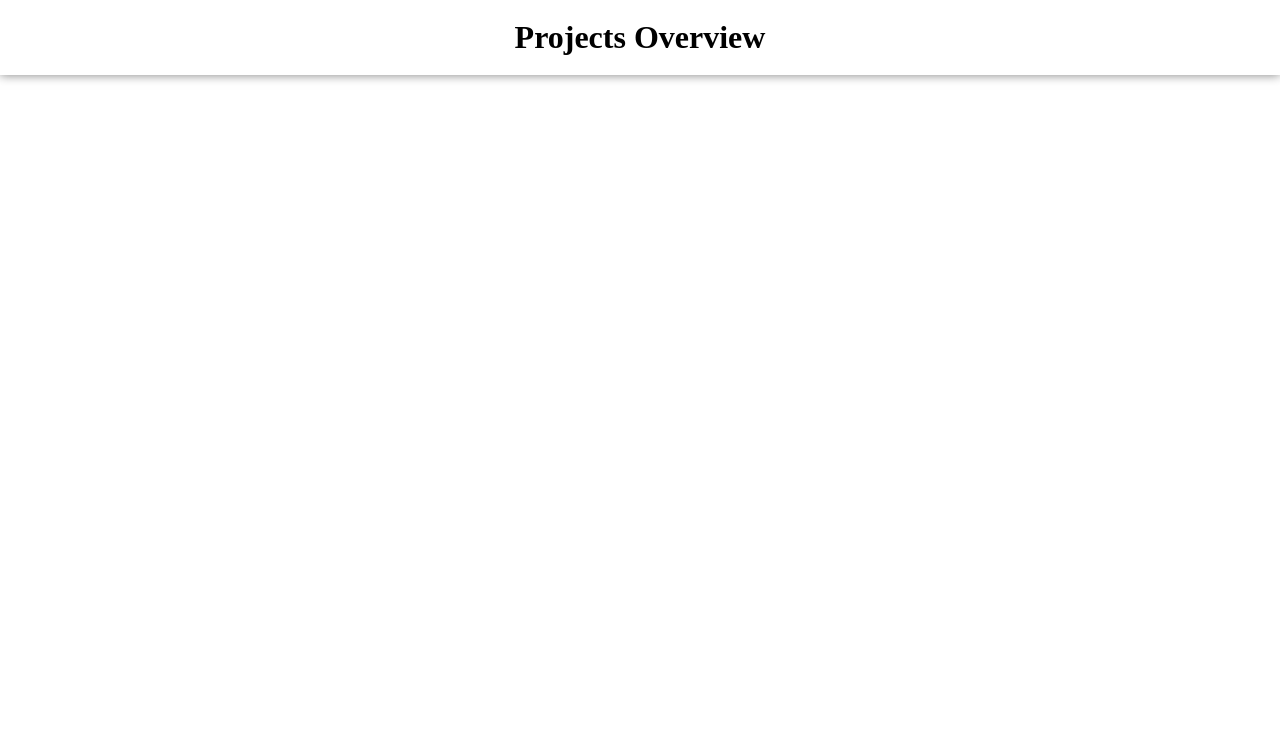
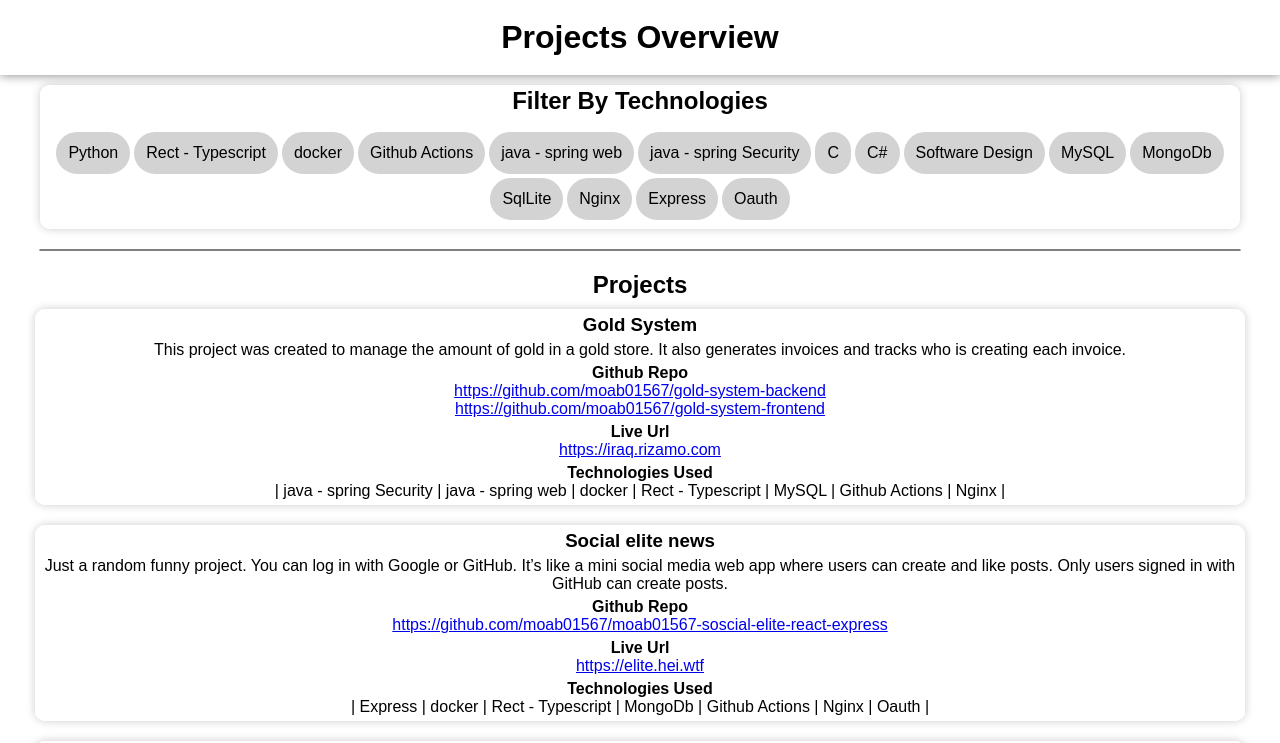
Before and after one commit to moab01567/project-overview, a React (Vite) app: page / in a window 1280 px wide. Shown: the top 743 px of the page. Built offline with nearby package versions, Linux system fonts and the light colour scheme.

Commit message:
all most done

```diff
--- a/src/App.css
+++ b/src/App.css
@@ -2,6 +2,7 @@
 body{
     margin: 0;
     padding: 0;
+    font-family: sans-serif;
 }
 
 h1, h2, h3, h4 ,h5 , h6, p{
--- a/src/ProjectData.ts
+++ b/src/ProjectData.ts
@@ -1,4 +1,5 @@
-enum technologies{
+// @ts-ignore
+export enum Technologies{
     python="Python",
     react="Rect - Typescript",
     docker="docker",
@@ -20,7 +21,7 @@ export interface Project{
     projectName:string,
     description:string,
     githubUrls:string[]
-    technologiesUsed: technologies[]
+    technologiesUsed: Technologies[]
     liveUrl:string
 }
 
@@ -29,13 +30,13 @@ export const  projects:Project[] = [
         projectName:"Gold System",
         description:"This project was created to manage the amount of gold in a gold store. It also generates invoices and tracks who is creating each invoice.",
         technologiesUsed:[
-            technologies.javaSpringSecurity,
-            technologies.javaSpringWeb,
-            technologies.docker,
-            technologies.react,
-            technologies.mySQL,
-            technologies.githubActions,
-            technologies.nginx
+            Technologies.javaSpringSecurity,
+            Technologies.javaSpringWeb,
+            Technologies.docker,
+            Technologies.react,
+            Technologies.mySQL,
+            Technologies.githubActions,
+            Technologies.nginx
         ],
         githubUrls:[
             "https://github.com/moab01567/gold-system-backend",
@@ -46,13 +47,13 @@ export const  projects:Project[] = [
         projectName:"Social elite news",
         description:"Just a random funny project. You can log in with Google or GitHub. It’s like a mini social media web app where users can create and like posts. Only users signed in with GitHub can create posts.",
         technologiesUsed:[
-            technologies.express,
-            technologies.docker,
-            technologies.react,
-            technologies.mongoDB,
-            technologies.githubActions,
-            technologies.nginx,
-            technologies.auth
+            Technologies.express,
+            Technologies.docker,
+            Technologies.react,
+            Technologies.mongoDB,
+            Technologies.githubActions,
+            Technologies.nginx,
+            Technologies.auth
         ],
         githubUrls:[
             "https://github.com/moab01567/moab01567-soscial-elite-react-express"],
@@ -62,13 +63,13 @@ export const  projects:Project[] = [
         projectName:"Events old (Social elite news)",
         description:"I recommend checking out Social Elite News. This is  an older project.\nIt’s a random, funny little project where you can log in with Google or EntraID. It’s kind of like a mini event-publishing web app where users can create and attend events. Only users signed in with EntraID can create events.",
         technologiesUsed:[
-            technologies.express,
-            technologies.docker,
-            technologies.react,
-            technologies.mongoDB,
-            technologies.githubActions,
-            technologies.nginx,
-            technologies.auth
+            Technologies.express,
+            Technologies.docker,
+            Technologies.react,
+            Technologies.mongoDB,
+            Technologies.githubActions,
+            Technologies.nginx,
+            Technologies.auth
         ],
         githubUrls:[
             "https://github.com/moab01567/React-express-typescript-events"],
@@ -78,7 +79,7 @@ export const  projects:Project[] = [
         projectName:"C Exam, Grade == A 😁",
         description:"This was my exam project in C, and I received an A. It demonstrates a deep understanding of memory management, encryption and decryption, as well as designing and handling a custom internet protocol.",
         technologiesUsed:[
-            technologies.c
+            Technologies.c
         ],
         githubUrls:[
             "https://github.com/moab01567/C-in-linux-Agrade"],
@@ -88,7 +89,7 @@ export const  projects:Project[] = [
         projectName:"Fagmenn AS",
         description:"This was the first project I made and sold in high school, when I was 17. It automates boring office tasks by taking a long list of orders in Excel and generating a Word document where each customer gets their own page.",
         technologiesUsed:[
-            technologies.python
+            Technologies.python
         ],
         githubUrls:[
             "https://github.com/moab01567/Fagmenn-AS-program"],
@@ -98,12 +99,12 @@ export const  projects:Project[] = [
         projectName:"Car Finder",
         description:"CarFinder, a project using React and Java (Spring Boot), where my partners can find cars that are approaching their EU inspection",
         technologiesUsed:[
-            technologies.javaSpringSecurity,
-            technologies.javaSpringWeb,
-            technologies.docker,
-            technologies.react,
-            technologies.mySQL,
-            technologies.nginx
+            Technologies.javaSpringSecurity,
+            Technologies.javaSpringWeb,
+            Technologies.docker,
+            Technologies.react,
+            Technologies.mySQL,
+            Technologies.nginx
         ],
         githubUrls:["https://github.com/moab01567/car"],
         liveUrl:"-"
@@ -112,9 +113,9 @@ export const  projects:Project[] = [
         projectName:"Software Design",
         description:"This project is primarily focused on software design, where I implement the SOLID principles and use SQLite to perform database migrations. ",
         technologiesUsed:[
-            technologies.cSharp,
-            technologies.softwareDesign,
-            technologies.sqlLite
+            Technologies.cSharp,
+            Technologies.softwareDesign,
+            Technologies.sqlLite
         ],
         githubUrls:["https://github.com/moab01567/CSharp-software-design"],
         liveUrl:"https://5uml.netlify.app/"
@@ -123,7 +124,7 @@ export const  projects:Project[] = [
         projectName:"Project before leaning git",
         description:"Project before learning about Git",
         technologiesUsed:[
-            technologies.python,
+            Technologies.python,
         ],
         githubUrls:["https://github.com/moab01567/code-before-learning-git/branches"],
         liveUrl:"-"
--- /dev/null
+++ b/src/components/filterOptions/FilterOptions.module.css
@@ -0,0 +1,37 @@
+
+
+.mainDiv{
+    display: flex;
+    flex-wrap: wrap;
+    justify-content: center;
+    align-items: center;
+    flex-direction: column;
+    box-shadow: 0 0 10px rgba(0,0,0,0.2);
+    border: #ffff solid 2px;
+    border-radius: 10px;
+}
+.divChips{
+    display: flex;
+    flex-wrap: wrap;
+    justify-content: center;
+    align-items: center;
+    margin: 5px;
+}
+
+.chip{
+    margin: 2px;
+    padding: 10px;
+    background: lightgray;
+    border: solid 2px lightgray;
+    border-radius: 40px;
+    cursor: pointer;
+}
+
+.chip:hover{
+    background: gray;
+    border: solid 2px gray;
+}
+.divChipsSelected{
+    background: gray;
+    border: solid 2px gray;
+}
--- /dev/null
+++ b/src/components/filterOptions/FilterOptions.tsx
@@ -0,0 +1,55 @@
+import css from "./FilterOptions.module.css"
+import * as ProjectData from "../../ProjectData.ts";
+import {useState} from "react";
+
+interface Props {
+    selectedTechnologies: ProjectData.Technologies[],
+    setSelectedTechnologies: (selectedTechnologies: ProjectData.Technologies[]) => void
+}
+
+
+export function FilterOptions({selectedTechnologies, setSelectedTechnologies}: Props) {
+    //Object.values() turns enum to list. no black magic here
+    const [allTechnologies, setAllTechnologies] = useState<ProjectData.Technologies[]>(Object.values(ProjectData.Technologies))
+
+    const handleSelectTechnology = (selectTechnology: ProjectData.Technologies) => {
+        setAllTechnologies(
+            allTechnologies.filter(
+                technology => technology != selectTechnology)
+        )
+        setSelectedTechnologies([...selectedTechnologies, selectTechnology]);
+    }
+
+    const handleUnselectTechnology = (unSelectTechnology: ProjectData.Technologies) => {
+        setSelectedTechnologies(
+            selectedTechnologies.filter(
+                technology => technology != unSelectTechnology)
+        )
+        setAllTechnologies([...allTechnologies, unSelectTechnology]);
+    }
+
+    return <>
+        <div className={css.mainDiv}>
+            <h2>Filter By Technologies</h2>
+            <div className={css.divChips}>
+                {
+                    selectedTechnologies.map(technology =>
+                        <div className={css.chip + " " + css.divChipsSelected}
+                             onClick={() => handleUnselectTechnology(technology)}>
+                            {technology}
+                        </div>
+                    )
+                }
+            </div>
+            <div className={css.divChips}>
+                {
+                    allTechnologies.map(technology =>
+                        <div className={css.chip} onClick={() => handleSelectTechnology(technology)}>
+                            {technology}
+                        </div>
+                    )
+                }
+            </div>
+        </div>
+    </>
+}
--- /dev/null
+++ b/src/components/projects/Projects.module.css
@@ -0,0 +1,29 @@
+
+.mainDiv{
+    display: flex;
+    align-items: center;
+    justify-content: center;
+    flex-direction: column;
+    width: 100%;
+}
+.projectCardsDiv{
+    display: flex;
+    flex-direction: column;
+    align-items: center;
+    justify-content: center;
+    width: 100%;
+
+}
+
+.cardDiv{
+    width: 100%;
+    display: flex;
+    flex-direction: column;
+    align-items: center;
+    text-align: center;
+    margin: 10px;
+    box-shadow: 0 0 10px rgba(0,0,0,0.2);
+    border: solid white 5px;
+    border-radius: 10px;
+    gap: 5px;
+}
--- /dev/null
+++ b/src/components/projects/Projects.tsx
@@ -0,0 +1,72 @@
+import css from "./Projects.module.css"
+import * as ProjectData from "../../ProjectData.ts";
+import {useEffect, useState} from "react";
+
+
+
+interface ProjectsProps {
+    selectedTechnologies: ProjectData.Technologies[]
+}
+
+export function Projects({selectedTechnologies}: ProjectsProps) {
+    const [displayProjects, setDisplayProjects] = useState<ProjectData.Project[]>(ProjectData.projects)
+
+
+    useEffect(() => {
+        if (selectedTechnologies.length == 0)setDisplayProjects(ProjectData.projects);
+
+        else{
+            setDisplayProjects(
+                ProjectData.projects.filter(project =>{
+                    for (const selectedTechnology of selectedTechnologies) {
+                        for (const technology of project.technologiesUsed) {
+                            if (selectedTechnology == technology ) return true;
+                        }
+                    }
+                    return false;
+            }))
+        }
+
+
+
+    }, [selectedTechnologies]);
+
+
+    return <>
+        <div className={css.mainDiv}>
+            <h2>Projects</h2>
+            <div className={css.projectCardsDiv}>
+
+                {displayProjects.map(project => {
+
+                    return <div className={css.cardDiv}>
+                        <h3>{project.projectName}</h3>
+                        <p>{project.description}</p>
+                        <div>
+                            <h4>Github Repo</h4>
+                            {project.githubUrls.map(githubUrl =>
+                                <>
+                                    <a target={"_blank"} href={githubUrl}>{githubUrl}</a>
+                                    <br/>
+                                </>
+                            )}
+                        </div>
+                        <div>
+                            <h4>Live Url</h4>
+                            <a target={"_blank"} href={project.liveUrl}>{project.liveUrl}</a>
+                        </div>
+                        <div>
+                            <h4>Technologies Used</h4>
+                            |
+                            {project.technologiesUsed.map(technology =>
+                                <>
+                                    {" "}{technology} |
+                                </>
+                            )}
+                        </div>
+                    </div>
+                })}
+            </div>
+        </div>
+    </>
+}
--- a/src/pages/ProjectsOverview.module.css
+++ b/src/pages/ProjectsOverview.module.css
@@ -1,8 +1,27 @@
 
 
 .pageDiv{
-    display: grid;
-    margin: auto;
-    grid-template-columns: 1fr;
-    grid-template-rows: auto;
+    display: flex;
+    width: 100%;
+    justify-content: center;
+    align-content: center;
+    align-items: center;
+    flex-direction: column;
 }
+.filterDiv{
+    width: 95%;
+    max-width: 1200px;
+    margin: 10px;
+}
+.lineHr{
+    margin: 10px;
+    width: 95%;
+    max-width: 1200px;
+    border: solid gray 1px;
+    border-radius: 10px;
+}
+.projectDiv{
+    margin: 10px;
+    width: 95%;
+    max-width: 1200px;
+}
--- a/src/pages/ProjectsOverview.tsx
+++ b/src/pages/ProjectsOverview.tsx
@@ -1,5 +1,9 @@
 import {Header} from "../components/header/Header.tsx";
 import css from "./ProjectsOverview.module.css"
+import {FilterOptions} from "../components/filterOptions/FilterOptions.tsx";
+import {Projects} from "../components/projects/Projects.tsx";
+import {useState} from "react";
+import * as ProjectData from "../ProjectData.ts";
 
 
 
@@ -7,9 +11,17 @@ import css from "./ProjectsOverview.module.css"
 
 
 export function ProjectsOverview(){
-
+    const [selectedTechnologies, setSelectedTechnologies] = useState<ProjectData.Technologies[]>([])
 
     return <div className={css.pageDiv}>
         <Header headerTile={"Projects Overview"}/>
+        <div className={css.filterDiv}>
+            <FilterOptions selectedTechnologies={selectedTechnologies}
+                           setSelectedTechnologies={setSelectedTechnologies}/>
+        </div>
+        <hr className={css.lineHr}/>
+        <div className={css.projectDiv}>
+            <Projects selectedTechnologies={selectedTechnologies}/>
+        </div>
     </div>
 }
```
